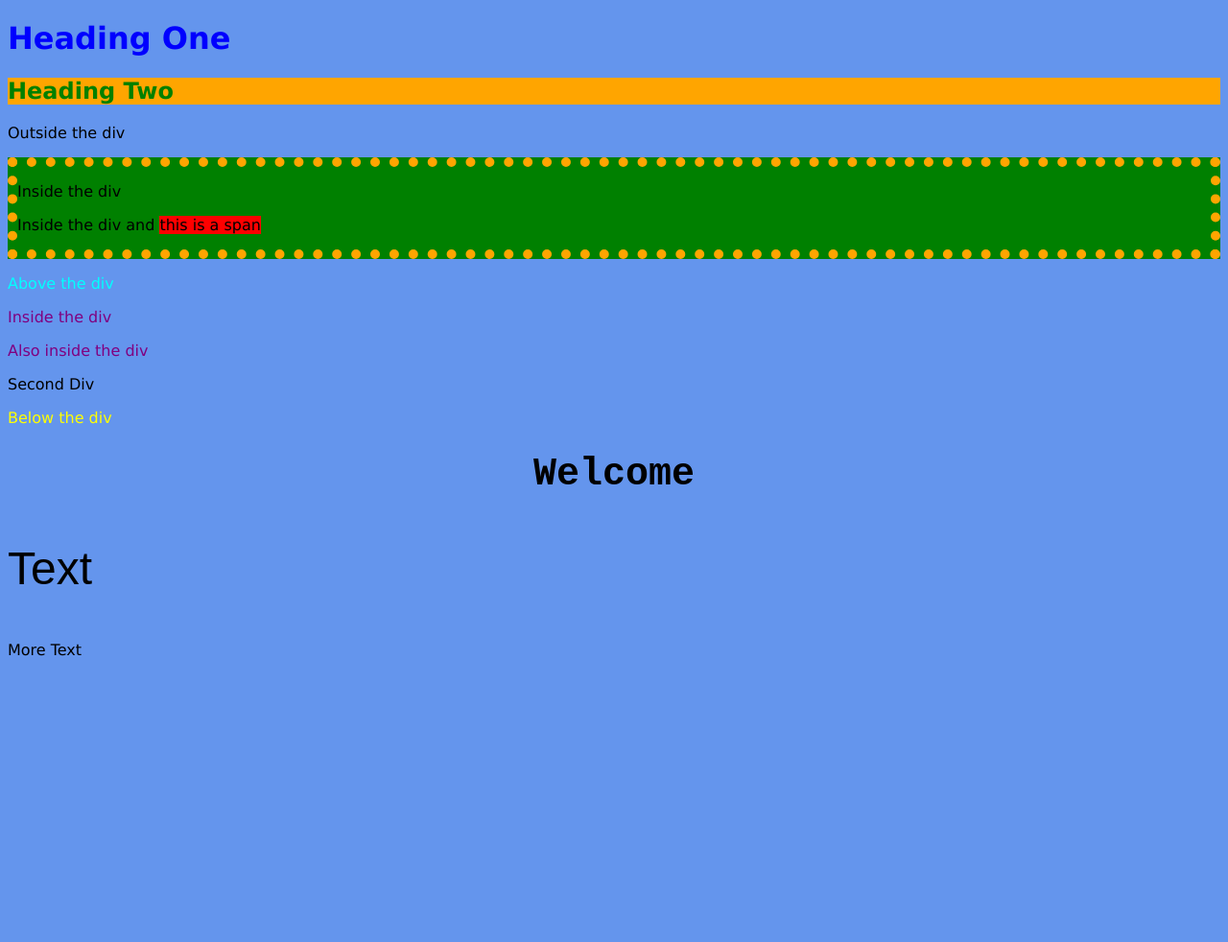
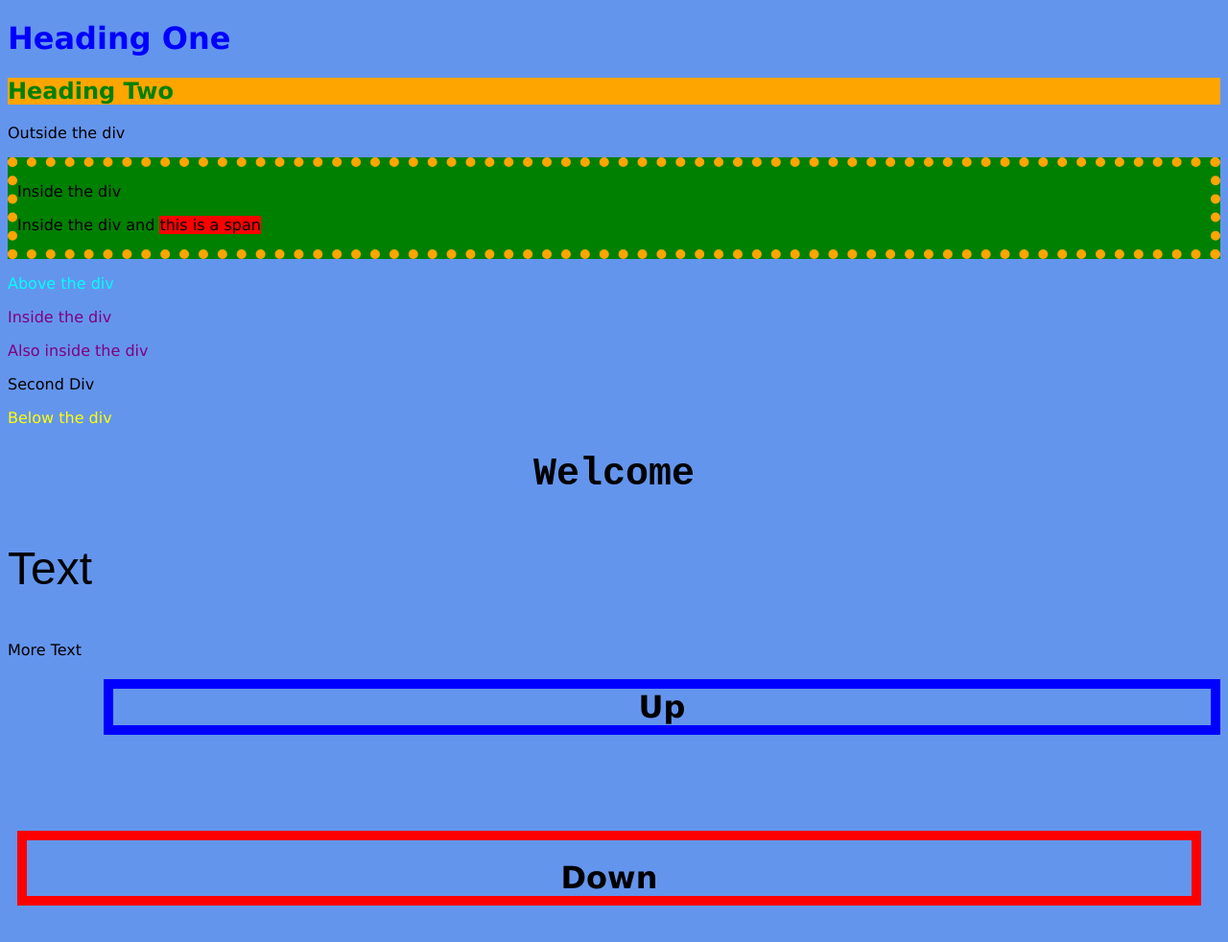
Before and after one commit to ttajohnson/django_ingrained, a plain HTML site: page CSS/index.html in a window 1280 px wide. Shown: the whole page at 96% size. Before the commit the page ends 800 px from the top, so only its background shows below. Drawn offline with Linux system fonts and the light colour scheme; a web font is replaced by a local one.

Commit message:
CSS review completed

```diff
--- a/CSS/index.html
+++ b/CSS/index.html
@@ -44,7 +44,8 @@
     </div>
 
     <div id="box-models">
-
+        <h1 id="up">Up</h1>
+        <h1 id="down">Down</h1>
     </div>
 
 </body>
--- a/CSS/style.css
+++ b/CSS/style.css
@@ -49,3 +49,19 @@ body {
 #fonts-text #px-p {
     font-size: 16px;
 }
+
+#box-models {
+    text-align: center;
+}
+
+#box-models #up {
+    border: 10px solid blue;
+    margin-bottom: 100px;
+    margin-left: 100px;
+}
+
+#box-models #down {
+    border: 10px solid red;
+    padding-top: 20px;
+    margin: 20px 20px 100px 10px;
+}
```
